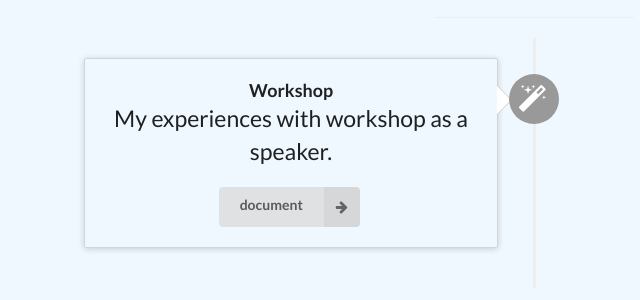
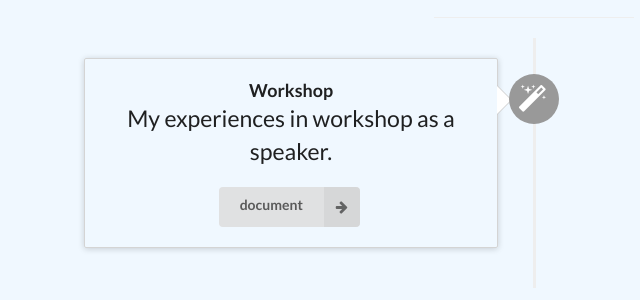
Before and after one commit to shastri17/myweb, a Django app: page / in a window 1280 px wide. Shown: the part 457-757 px from the top of the page, without its empty margins (106-746 px from the left). Run offline with Django 3.2, Linux system fonts and the light colour scheme.

Commit message:
correction

```diff
--- a/templates/website/index.html
+++ b/templates/website/index.html
@@ -68,7 +68,7 @@
               <h3 class="timeline-title">Workshop</h3>
             </div>
             <div class="timeline-body">
-              <p class="timeline-text">My experiences with workshop as a speaker.</p>
+              <p class="timeline-text">My experiences in workshop as a speaker.</p>
               <br>
            <a class="ui right labeled icon button" href="{%static 'doc/chaitanya.docx' %}">
   <i class="right arrow icon"></i>
```
